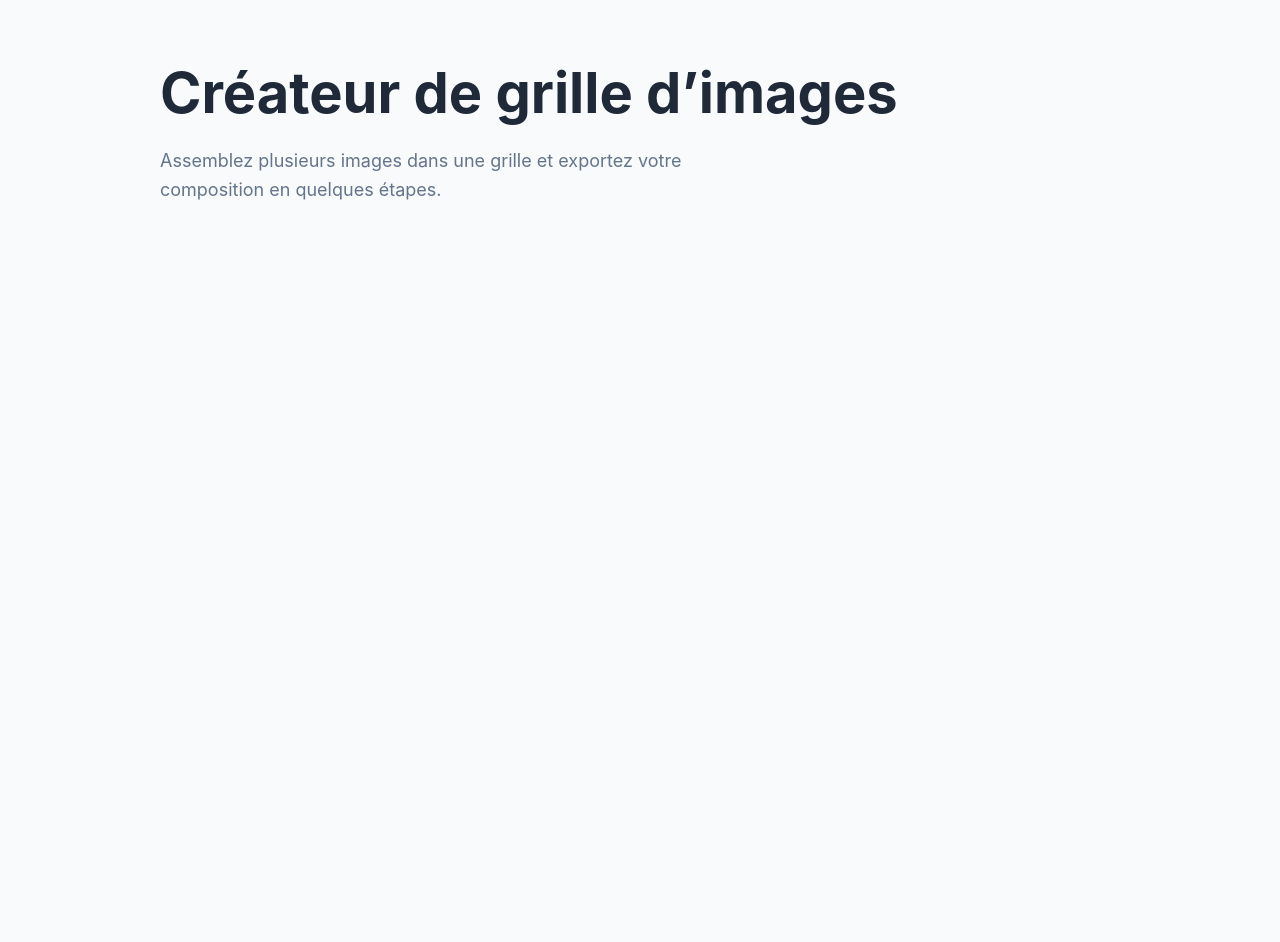
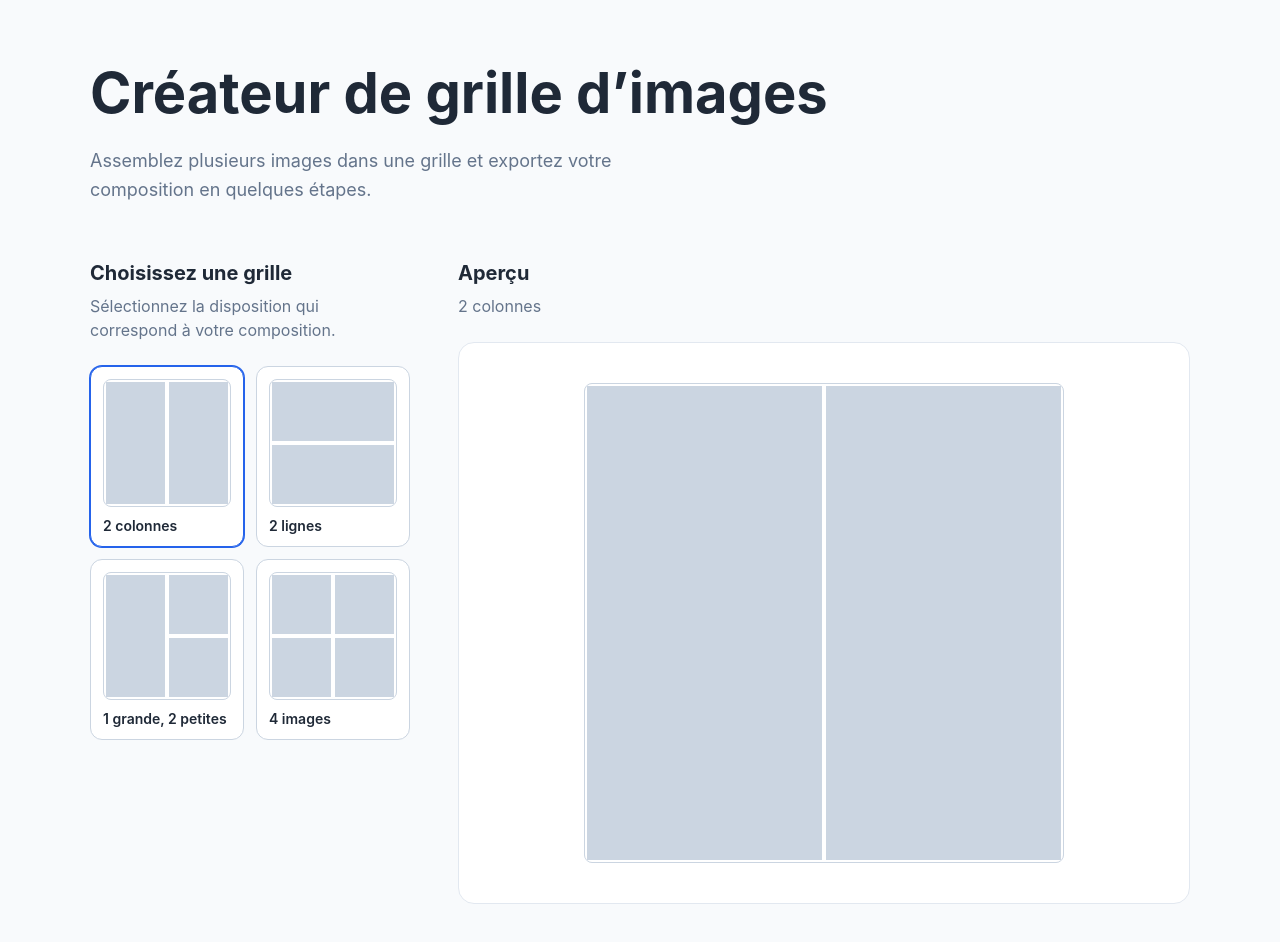
Before and after one commit to Loxime/gallon, a Nuxt app: page / in a window 1280 px wide. Shown: the top 942 px of the page. Before the commit the page ends 800 px from the top, so only its background shows below. Built offline with nearby package versions, Linux system fonts and the light colour scheme.

Commit message:
feat: add grid template selector

```diff
--- a/app/assets/css/main.css
+++ b/app/assets/css/main.css
@@ -39,7 +39,7 @@ button {
 }
 
 .hero {
-  width: min(100%, 960px);
+  width: min(100%, 1100px);
   margin: 0 auto;
 }
 
--- /dev/null
+++ b/app/components/image-grid/GridTemplatePreview.vue
@@ -0,0 +1,56 @@
+<script setup lang="ts">
+import type {
+  GridCell,
+  GridTemplate,
+} from '../../types/grid'
+
+defineProps<{
+  template: GridTemplate
+}>()
+
+function getCellStyle(cell: GridCell) {
+  return {
+    left: `${cell.x * 100}%`,
+    top: `${cell.y * 100}%`,
+    width: `${cell.width * 100}%`,
+    height: `${cell.height * 100}%`,
+  }
+}
+</script>
+
+<template>
+  <div
+    class="grid-preview"
+    :style="{
+      aspectRatio: `${template.aspectRatio.width} / ${template.aspectRatio.height}`,
+    }"
+    aria-hidden="true"
+  >
+    <div
+      v-for="cell in template.cells"
+      :key="cell.id"
+      class="grid-preview__cell"
+      :style="getCellStyle(cell)"
+    />
+  </div>
+</template>
+
+<style scoped>
+.grid-preview {
+  position: relative;
+  width: 100%;
+  overflow: hidden;
+
+  border: 1px solid #cbd5e1;
+  border-radius: 8px;
+
+  background: #e2e8f0;
+}
+
+.grid-preview__cell {
+  position: absolute;
+
+  border: 2px solid #ffffff;
+  background: #cbd5e1;
+}
+</style>
--- /dev/null
+++ b/app/components/image-grid/GridTemplateSelector.vue
@@ -0,0 +1,93 @@
+<script setup lang="ts">
+import GridTemplatePreview from './GridTemplatePreview.vue'
+import type {
+  GridTemplate,
+  GridTemplateId,
+} from '../../types/grid'
+
+defineProps<{
+  templates: readonly GridTemplate[]
+  modelValue: GridTemplateId
+}>()
+
+const emit = defineEmits<{
+  'update:modelValue': [value: GridTemplateId]
+}>()
+</script>
+
+<template>
+  <div class="template-list">
+    <button
+      v-for="template in templates"
+      :key="template.id"
+      type="button"
+      class="template-option"
+      :class="{
+        'template-option--selected': modelValue === template.id,
+      }"
+      :aria-pressed="modelValue === template.id"
+      :data-template-id="template.id"
+      @click="emit('update:modelValue', template.id)"
+    >
+      <GridTemplatePreview
+        class="template-option__preview"
+        :template="template"
+      />
+
+      <span class="template-option__label">
+        {{ template.label }}
+      </span>
+    </button>
+  </div>
+</template>
+
+<style scoped>
+.template-list {
+  display: grid;
+  grid-template-columns: repeat(2, minmax(0, 1fr));
+  gap: 12px;
+}
+
+.template-option {
+  display: flex;
+  flex-direction: column;
+  gap: 10px;
+
+  padding: 12px;
+
+  color: inherit;
+  text-align: left;
+
+  border: 1px solid #cbd5e1;
+  border-radius: 12px;
+
+  background: #ffffff;
+
+  transition:
+    border-color 120ms ease,
+    box-shadow 120ms ease;
+}
+
+.template-option:hover {
+  border-color: #94a3b8;
+}
+
+.template-option:focus-visible {
+  outline: 3px solid #93c5fd;
+  outline-offset: 2px;
+}
+
+.template-option--selected {
+  border-color: #2563eb;
+  box-shadow: 0 0 0 1px #2563eb;
+}
+
+.template-option__preview {
+  width: 100%;
+}
+
+.template-option__label {
+  font-size: 14px;
+  font-weight: 600;
+}
+</style>
--- a/app/pages/index.vue
+++ b/app/pages/index.vue
@@ -1,4 +1,14 @@
 <script setup lang="ts">
+import GridTemplatePreview from '../components/image-grid/GridTemplatePreview.vue'
+import GridTemplateSelector from '../components/image-grid/GridTemplateSelector.vue'
+import type { GridTemplateId } from '../types/grid'
+
+import {
+  DEFAULT_GRID_TEMPLATE_ID,
+  GRID_TEMPLATES,
+  getGridTemplateById,
+} from '../utils/grid-templates'
+
 useHead({
   title: 'gallon — Créateur de grille d’images',
   meta: [
@@ -7,6 +17,14 @@ useHead({
       content: 'Créez et exportez simplement des grilles composées de plusieurs images.',
     },
   ],
+})
+
+const selectedTemplateId = ref<GridTemplateId>(
+  DEFAULT_GRID_TEMPLATE_ID,
+)
+
+const selectedTemplate = computed(() => {
+  return getGridTemplateById(selectedTemplateId.value)
 })
 </script>
 
@@ -22,5 +40,108 @@ useHead({
         votre composition en quelques étapes.
       </p>
     </section>
+
+    <section class="editor">
+      <div class="editor__templates">
+        <h2 class="editor__title">
+          Choisissez une grille
+        </h2>
+
+        <p class="editor__description">
+          Sélectionnez la disposition qui correspond à votre composition.
+        </p>
+
+        <GridTemplateSelector
+          v-model="selectedTemplateId"
+          :templates="GRID_TEMPLATES"
+        />
+      </div>
+
+      <div class="editor__workspace">
+        <div class="workspace-heading">
+          <div>
+            <h2 class="editor__title">
+              Aperçu
+            </h2>
+
+            <p
+              v-if="selectedTemplate"
+              class="editor__description"
+              data-selected-template
+            >
+              {{ selectedTemplate.label }}
+            </p>
+          </div>
+        </div>
+
+        <div class="workspace">
+          <GridTemplatePreview
+            v-if="selectedTemplate"
+            class="workspace__preview"
+            :template="selectedTemplate"
+          />
+        </div>
+      </div>
+    </section>
   </main>
 </template>
+
+<style scoped>
+.editor {
+  display: grid;
+  grid-template-columns: minmax(240px, 320px) minmax(0, 1fr);
+  gap: 48px;
+
+  width: min(100%, 1100px);
+  margin: 56px auto 0;
+}
+
+.editor__templates,
+.editor__workspace {
+  min-width: 0;
+}
+
+.editor__title {
+  margin: 0;
+
+  font-size: 20px;
+  line-height: 1.3;
+}
+
+.editor__description {
+  margin: 8px 0 24px;
+
+  color: #64748b;
+  line-height: 1.5;
+}
+
+.workspace {
+  display: flex;
+  align-items: center;
+  justify-content: center;
+
+  min-height: 520px;
+  padding: 40px;
+
+  border: 1px solid #e2e8f0;
+  border-radius: 16px;
+
+  background: #ffffff;
+}
+
+.workspace__preview {
+  width: min(100%, 480px);
+}
+
+@media (max-width: 800px) {
+  .editor {
+    grid-template-columns: 1fr;
+    gap: 32px;
+  }
+
+  .workspace {
+    min-height: auto;
+    padding: 24px;
+  }
+}
+</style>
```
Also changed, not shown: 2 other files (tests, documents, lock files or other folders).
